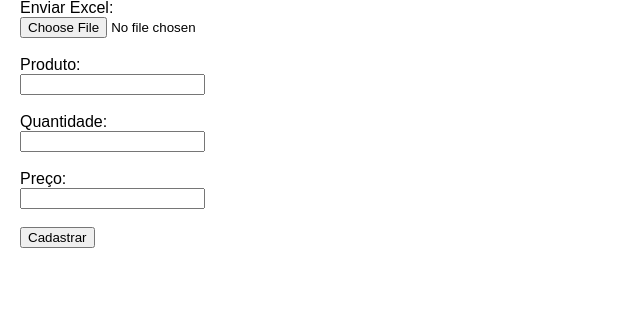
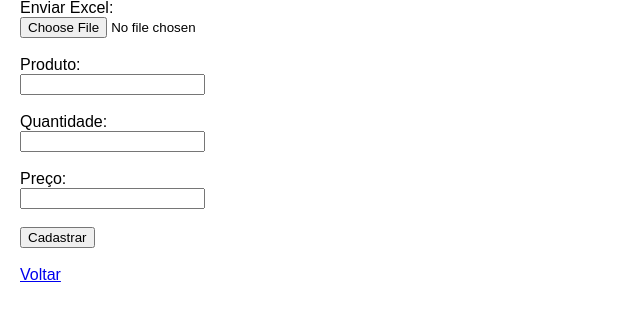
Before and after one commit to Pedro-Prado-Dev/Inventory-and-Sales-in-Excel, a Flask app: page /cadastrar in a window 1280 px wide. Shown: the part 81-402 px from the top of the page, without its empty margins (0-640 px from the left). Run offline with Flask 3, Linux system fonts and the light colour scheme.

Commit message:
adding a back option in cadastrar

```diff
--- a/Sales-Control/app/templates/cadastrar.html
+++ b/Sales-Control/app/templates/cadastrar.html
@@ -45,6 +45,7 @@
 
         <input type="submit" value="Cadastrar">
     </form>
-
+    <br>
+    <a href="/">Voltar</a>
 </body>
 </html>
```
